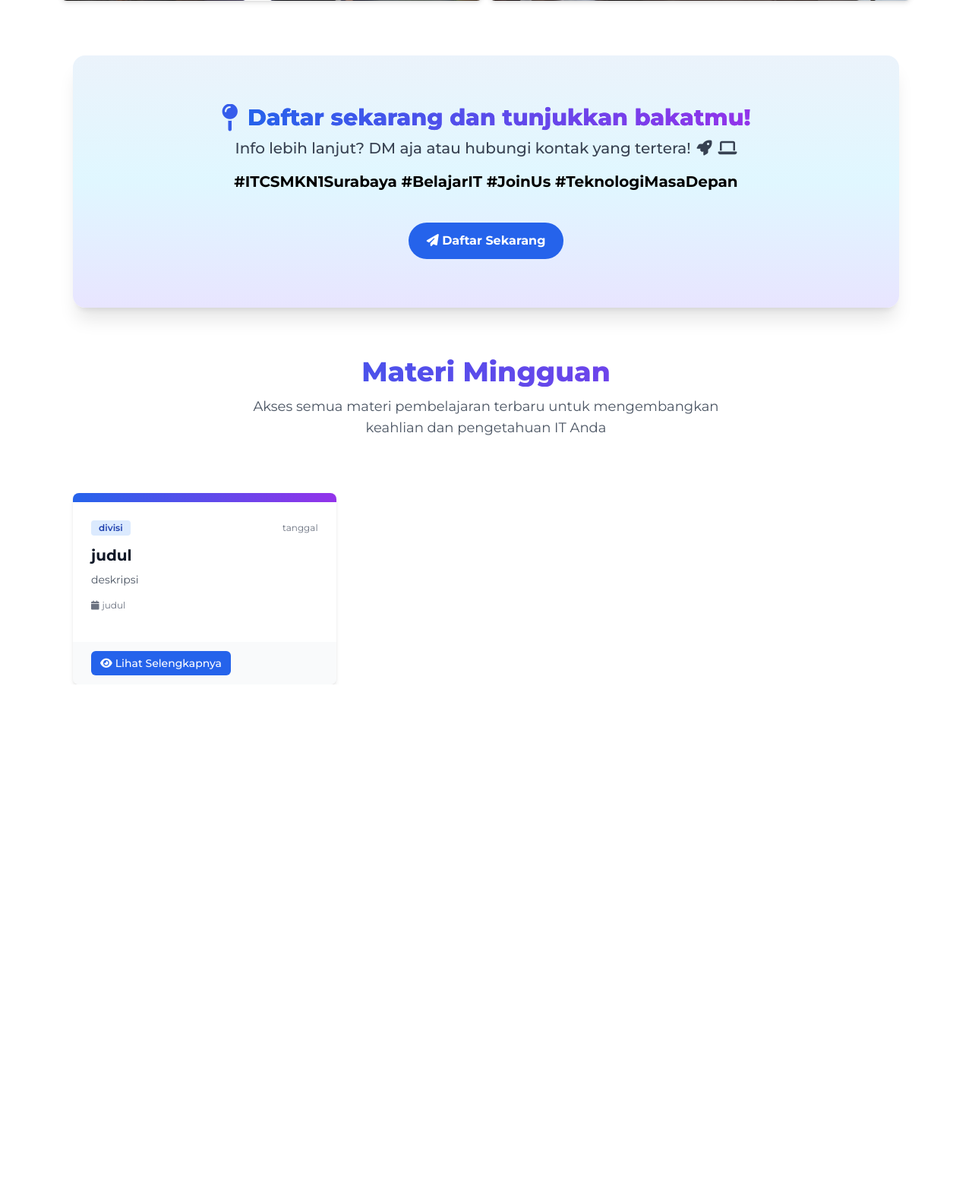
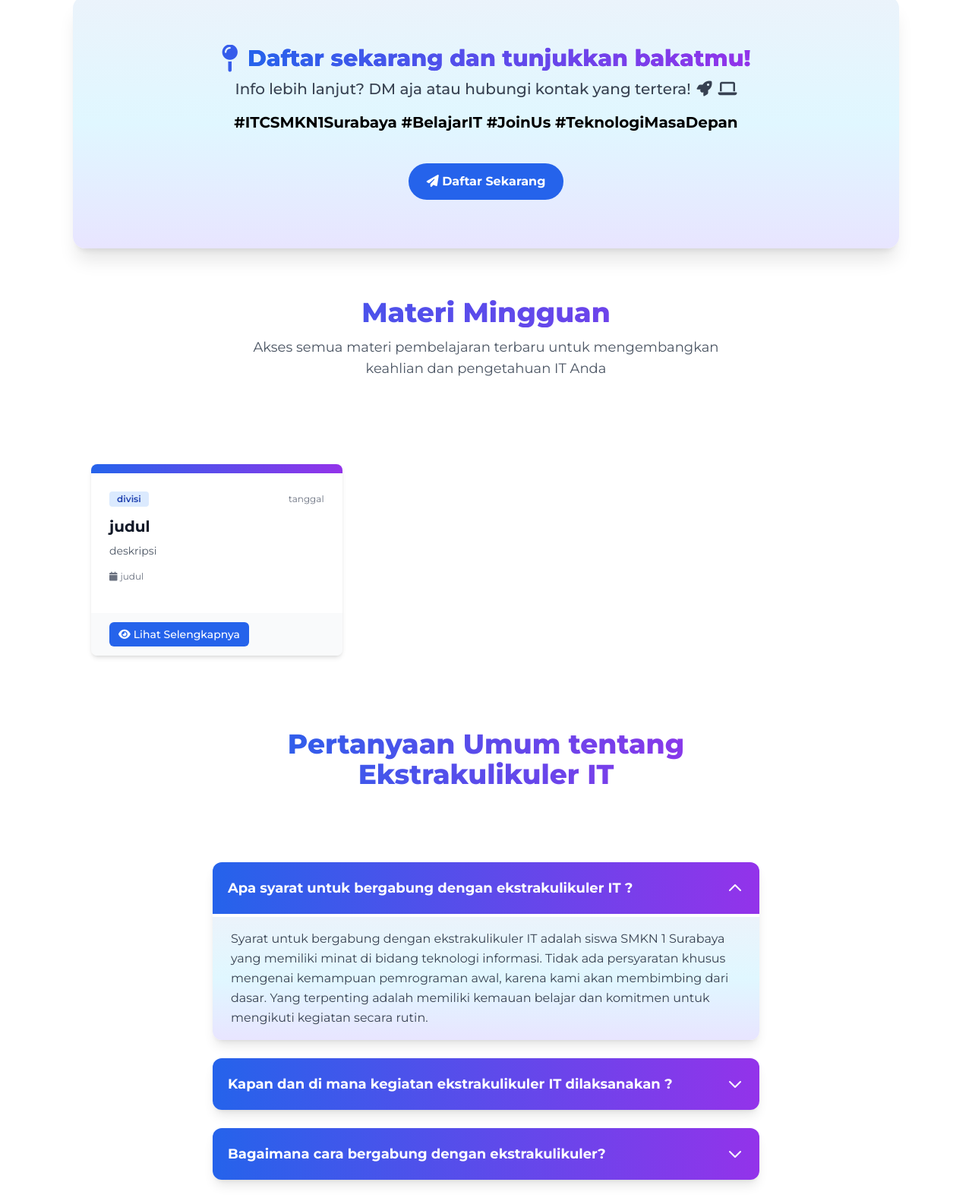
Before and after one commit to Rafi-Andi/itc-project-web, a PHP site: page / in a window 1280 px wide. Shown: the part 4134-5711 px from the top of the page at 76% size. Before the commit the page ends 5035 px from the top, so only its background shows below. Run offline with PHP 8.4, Linux system fonts and the light colour scheme; some libraries are stand-ins or nearby versions; some web fonts are replaced.

Commit message:
pertanyaan section index

```diff
--- a/index.php
+++ b/index.php
@@ -39,7 +39,7 @@
   <body class="font-[Montserrat]">
     <header
       id="navbar"
-      class="bg-white/70 backdrop-blur-2xl sticky top-0 z-50 transition-all duration-300"
+      class="bg-white/70 backdrop-blur-2xl fixed top-0 left-0 right-0 z-50 transition-all duration-300"
     >
       <div class="container mx-auto px-3 py-1">
         <div class="flex items-center justify-between">
@@ -190,25 +190,13 @@
                 class="tech-card bg-white p-3 rounded-lg shadow-md flex items-center gap-2"
               >
                 <i class="fa-solid fa-code text-primary"></i>
-                <span>Web Dev</span>
+                <span>Programming</span>
               </div>
               <div
                 class="tech-card bg-white p-3 rounded-lg shadow-md flex items-center gap-2"
               >
-                <i class="fa-solid fa-mobile-screen text-primary"></i>
-                <span>Mobile App</span>
-              </div>
-              <div
-                class="tech-card bg-white p-3 rounded-lg shadow-md flex items-center gap-2"
-              >
-                <i class="fa-solid fa-palette text-primary"></i>
-                <span>UI/UX</span>
-              </div>
-              <div
-                class="tech-card bg-white p-3 rounded-lg shadow-md flex items-center gap-2"
-              >
-                <i class="fa-solid fa-shield-halved text-primary"></i>
-                <span>Security</span>
+              <i class="fa-solid fa-computer text-primary"></i>
+                <span>Desain</span>
               </div>
             </div>
           </div>
@@ -439,12 +427,20 @@
           </div>
 
           <div class="flex flex-wrap gap-3 pt-2">
-            <button class="flex items-center gap-2 bg-blue-600 hover:bg-blue-700 text-white px-6 py-3 rounded-full font-bold transition-all transform hover:scale-105">
-              <i class="fas fa-paper-plane"></i> Daftar Sekarang
-            </button>
-            <button class="flex items-center gap-2 bg-white hover:bg-gray-100 text-blue-600 px-6 py-3 rounded-full font-bold border border-blue-200 transition-all">
-              <i class="fas fa-info-circle"></i> Info Lanjut
-            </button>
+            <a
+            href="https://docs.google.com/forms/d/e/1FAIpQLSf4CS6VXup_PV1Pld9ZA7PW4SzOLF19BaPhlfbf-tuJdaJN0A/viewform"
+            class="hidden md:flex items-center gap-2 btn-primary inline-block text-white px-6 py-2 rounded-lg font-medium shadow-blue"
+          >
+            <h1>Daftar Sekarang</h1>
+            <i class="fa-solid fa-arrow-right"></i>
+          </a>
+            <a
+            href="https://docs.google.com/forms/d/e/1FAIpQLSf4CS6VXup_PV1Pld9ZA7PW4SzOLF19BaPhlfbf-tuJdaJN0A/viewform"
+            class="hidden md:flex items-center gap-2 btn-primary inline-block text-white px-6 py-2 rounded-lg font-medium shadow-blue"
+          >
+          <i class="fa-brands fa-instagram"></i>
+            <h1>Info Lebih Lanjut</h1>
+          </a>
           </div>
         </div>
 
@@ -556,9 +552,9 @@
       </div>
       <h1 class="text-sm sm:text-base md:text-lg lg:text-xl font-bold text-center mt-4">#ITCSMKN1Surabaya #BelajarIT #JoinUs #TeknologiMasaDepan</h1>
 
-      <button class="m-auto mt-6 sm:mt-8 md:mt-10 w-fit bg-blue-600 hover:bg-blue-700 text-white px-4 sm:px-5 md:px-6 py-2 sm:py-3 rounded-full font-bold transition-all transform hover:scale-105">
+      <a class="text-center" href="https://docs.google.com/forms/d/e/1FAIpQLSf4CS6VXup_PV1Pld9ZA7PW4SzOLF19BaPhlfbf-tuJdaJN0A/viewform"><button class="m-auto mt-6 sm:mt-8 md:mt-10 w-fit bg-blue-600 hover:bg-blue-700 text-white px-4 sm:px-5 md:px-6 py-2 sm:py-3 rounded-full font-bold transition-all transform hover:scale-105">
         <i class="fas fa-paper-plane"></i> Daftar Sekarang
-      </button>
+      </button></a>
     </div>
   </div>
 
@@ -573,8 +569,8 @@
     </div>
   </div>
 
-<!-- iki awmu engkok looping e ng kene pip  -->
-  <div class="grid grid-cols-1 md:grid-cols-2 lg:grid-cols-3 gap-6 px-4">
+<!-- iki awmu engkok looping e ng kene pip -->
+  <div class="grid grid-cols-1 md:grid-cols-2 lg:grid-cols-3 gap-6 p-10">
     <div class="bg-white rounded-lg shadow-md overflow-hidden hover:shadow-lg transition-shadow duration-300">
       <div class="h-3 bg-gradient-to-r from-blue-600 to-purple-600"></div>
       <div class="p-6">
@@ -610,6 +606,62 @@
 
 <!-- iki sampek kene looping e -->
 
+
+<div class="space-y-6 max-w-3xl mx-auto p-6">
+  <div class="max-w-7xl mx-auto px-4 sm:px-6 lg:px-8 py-8" id="materi">
+    <div class="text-center mb-10">
+      <h1 class="text-3xl md:text-4xl font-extrabold text-transparent bg-clip-text bg-gradient-to-r from-blue-600 to-purple-600">
+        Pertanyaan Umum tentang Ekstrakulikuler IT
+      </h1>
+    </div>
+  </div>
+  <details class="group [&_summary::-webkit-details-marker]:hidden rounded-xl overflow-hidden shadow-lg transition-all duration-300 hover:shadow-xl" open>
+    <summary class="flex cursor-pointer items-center justify-between gap-1.5 p-5 text-white bg-gradient-to-r from-blue-600 to-purple-600">
+      <h2 class="font-bold text-lg">Apa syarat untuk bergabung dengan ekstrakulikuler IT ?</h2>
+      <svg class="size-6 shrink-0 transition duration-300 group-open:-rotate-180"
+        xmlns="http://www.w3.org/2000/svg" fill="none" viewBox="0 0 24 24" stroke="currentColor">
+        <path stroke-linecap="round" stroke-linejoin="round" stroke-width="2" d="M19 9l-7 7-7-7" />
+      </svg>
+    </summary>
+    <div class="mt-1 px-6 py-4 bg-gradient-to-b from-[#EBF3FB] via-[#E0F7FF] to-[#E8E5FF]">
+      <p class="leading-relaxed text-gray-700">
+        Syarat untuk bergabung dengan ekstrakulikuler IT adalah siswa SMKN 1 Surabaya yang memiliki minat di bidang teknologi informasi. Tidak ada persyaratan khusus mengenai kemampuan pemrograman awal, karena kami akan membimbing dari dasar. Yang terpenting adalah memiliki kemauan belajar dan komitmen untuk mengikuti kegiatan secara rutin.
+      </p>
+    </div>
+  </details>
+
+  <details class="group [&_summary::-webkit-details-marker]:hidden rounded-xl overflow-hidden shadow-lg transition-all duration-300 hover:shadow-xl">
+    <summary class="flex cursor-pointer items-center justify-between gap-1.5 p-5 text-white bg-gradient-to-r from-blue-600 to-purple-600">
+      <h2 class="font-bold text-lg">Kapan dan di mana kegiatan ekstrakulikuler IT dilaksanakan ?</h2>
+      <svg class="size-6 shrink-0 transition duration-300 group-open:-rotate-180"
+        xmlns="http://www.w3.org/2000/svg" fill="none" viewBox="0 0 24 24" stroke="currentColor">
+        <path stroke-linecap="round" stroke-linejoin="round" stroke-width="2" d="M19 9l-7 7-7-7" />
+      </svg>
+    </summary>
+    <div class="mt-1 px-6 py-4 bg-gradient-to-b from-[#EBF3FB] via-[#E0F7FF] to-[#E8E5FF]">
+      <p class="leading-relaxed text-gray-700">
+        Kegiatan ekstrakulikuler Information Technology Club (ITC) secara rutin dilaksanakan setiap hari Sabtu pukul 10.00-13.00 WIB bertempat di Laboratorium SMKN 1 Surabaya. Perlu diinformasikan bahwa jadwal tersebut dapat mengalami penyesuaian berdasarkan kondisi tertentu. Setiap perubahan jadwal akan disampaikan melalui grup komunikasi resmi ITC. Anggota dihimbau untuk selalu memperhatikan pengumuman terbaru melalui media komunikasi yang telah ditetapkan.
+      </p>
+    </div>
+  </details>
+
+
+  <details class="group [&_summary::-webkit-details-marker]:hidden rounded-xl overflow-hidden shadow-lg transition-all duration-300 hover:shadow-xl">
+    <summary class="flex cursor-pointer items-center justify-between gap-1.5 p-5 text-white bg-gradient-to-r from-blue-600 to-purple-600">
+      <h2 class="font-bold text-lg">Bagaimana cara bergabung dengan ekstrakulikuler?</h2>
+      <svg class="size-6 shrink-0 transition duration-300 group-open:-rotate-180"
+        xmlns="http://www.w3.org/2000/svg" fill="none" viewBox="0 0 24 24" stroke="currentColor">
+        <path stroke-linecap="round" stroke-linejoin="round" stroke-width="2" d="M19 9l-7 7-7-7" />
+      </svg>
+    </summary>
+    <div class="mt-1 px-6 py-4 bg-gradient-to-b from-[#EBF3FB] via-[#E0F7FF] to-[#E8E5FF]">
+      <p class="leading-relaxed text-gray-700">
+        Untuk bergabung dengan ekstrakulikuler kami, Anda dapat mengisi formulir pendaftaran online yang
+        tersedia di halaman Daftar Sekarang atau menghubungi pembina ekstrakulikuler melalui Instagram yang sudah tertera.
+      </p>
+    </div>
+  </details>
+</div>
 
     <script>
       const menuButton = document.getElementById("menuButton");
```
